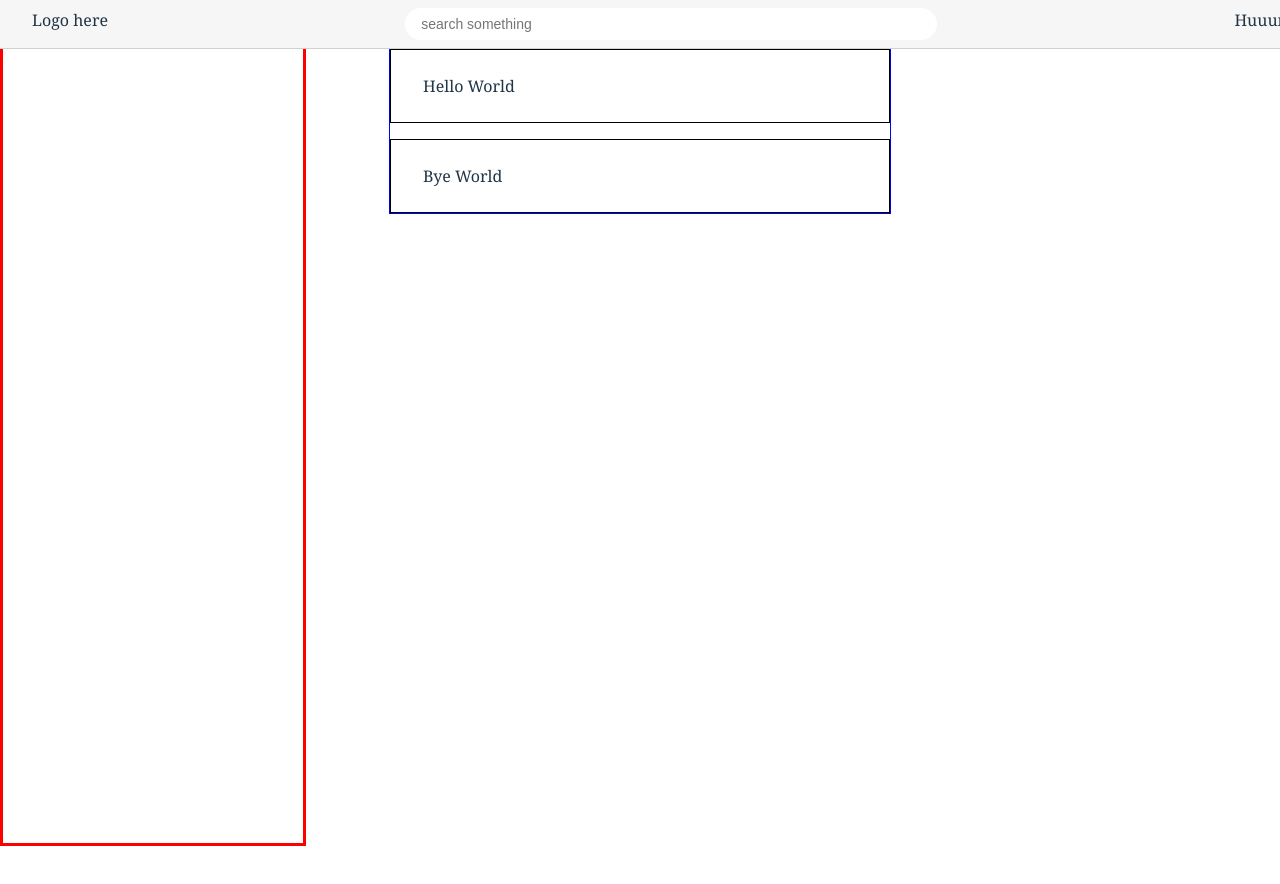
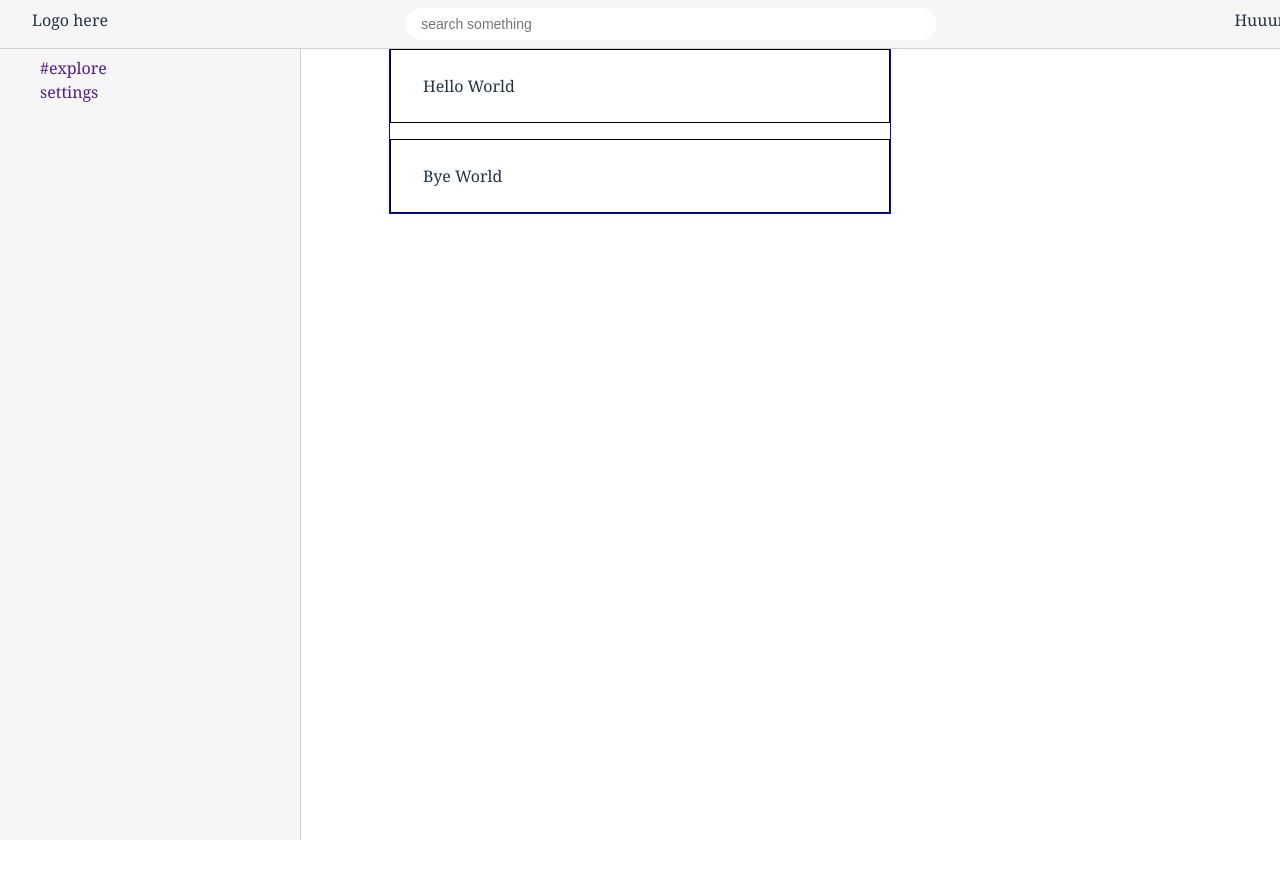
Before and after one commit to 0x00ff00-fi/frontend, a React (Vite) app: page / in a window 1280 px wide. Shown: the top 884 px of the page. Built offline with nearby package versions, Linux system fonts and the light colour scheme.

Commit message:
side bar

```diff
--- a/src/components/SideBar/index.jsx
+++ b/src/components/SideBar/index.jsx
@@ -3,6 +3,9 @@ import "./styles.css";
 
 export default function SideBar(props) {
     return <aside className="side-bar">
-
+        <ul className="side_menu">
+            <li className="side_itm"><a href="" className="side_link">#explore</a></li>
+            <li className="side_itm"><a href="" className="side_link">settings</a></li>
+        </ul>
     </aside>
 }
--- a/src/components/SideBar/styles.css
+++ b/src/components/SideBar/styles.css
@@ -1,8 +1,18 @@
 .side-bar {
     position: fixed;
     width: 300px;
-    background-color: white;
+    background-color: var(--c-gr-4);
     height: 100vh;
-    border: 3px solid red;
+    border-right: 1px solid var(--c-gr-3);
     margin-top: 40px;
+
 }
+
+
+.side_menu {
+    list-style: none;
+}
+
+.side_link {
+    text-decoration: none;
+}
```
